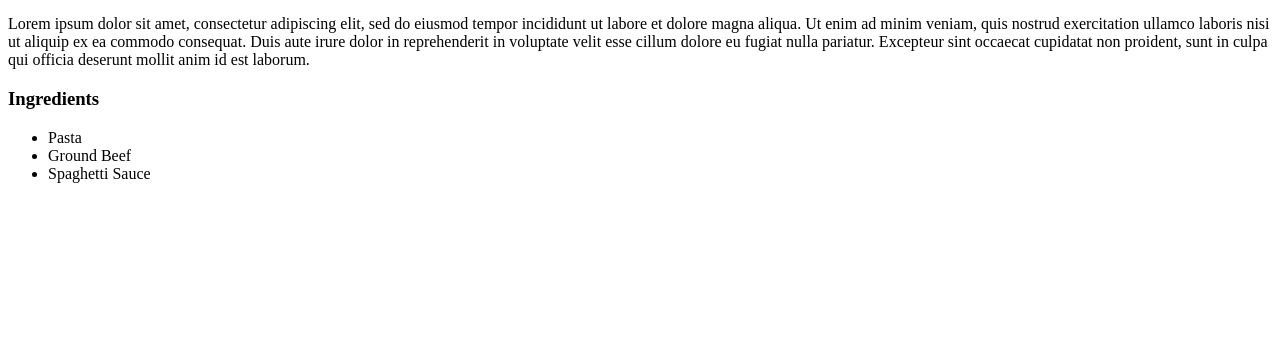
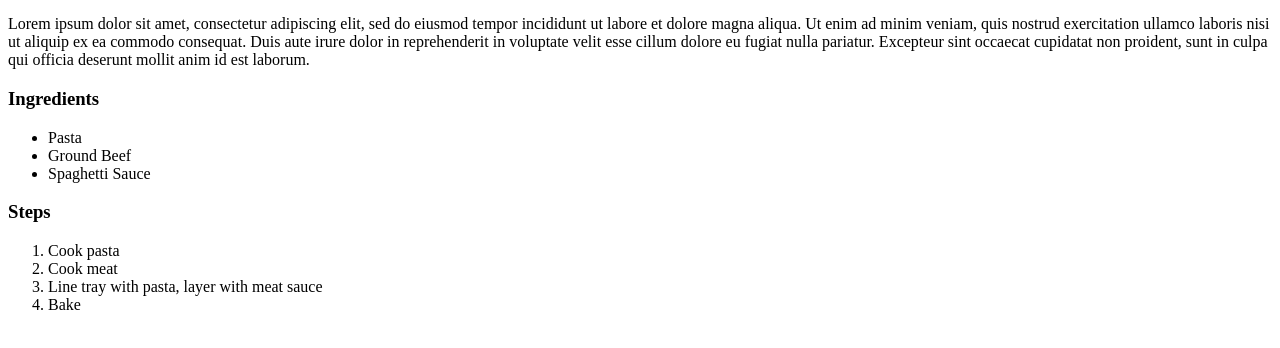
Before and after one commit to ericgwilliams94/odin-recipes, a plain HTML site: page recipes/lasagna.html in a window 1280 px wide. Shown: the part 428-776 px from the top of the page. Drawn offline with Linux system fonts and the light colour scheme.

Commit message:
added steps to lasagna.html

```diff
--- a/recipes/lasagna.html
+++ b/recipes/lasagna.html
@@ -19,5 +19,13 @@
             <li>Spaghetti Sauce</li>
         </ul>
 
+        <h3>Steps</h3>
+        <ol>
+            <li>Cook pasta</li>
+            <li>Cook meat</li>
+            <li>Line tray with pasta, layer with meat sauce</li>
+            <li>Bake</li>
+        </ol>
+
     </body>
 </html>
```
